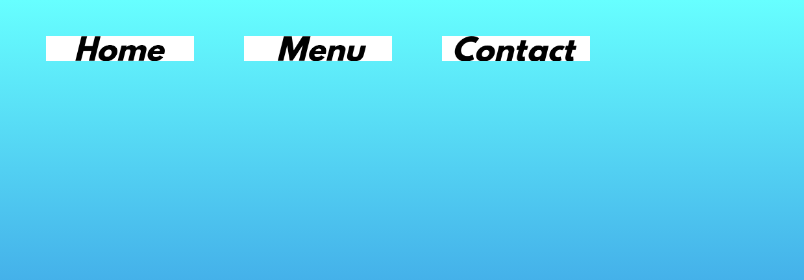
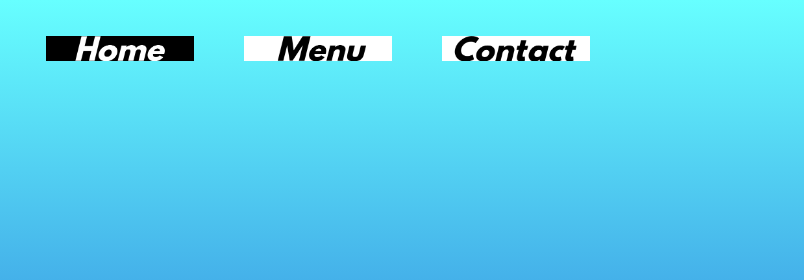
Before and after one commit to nofxboy1234/odin-restaurant-page, a plain HTML site: page index.html in a window 1280 px wide. In both pictures the pointer is over the element 595 px from the left and 50 px from the top of the page. Shown: the top 280 px of the page, 476-1280 px from the left. Drawn offline with Linux system fonts and the light colour scheme.

Commit message:
Invert menu-item colours on hover

```diff
--- a/index.css
+++ b/index.css
@@ -15,6 +15,13 @@ body {
 
 .menu-item-container {
   position: relative;
+}
+
+.menu-item-container:hover {
+  /* position: relative; */
+  /* opacity: 0; */
+  -webkit-filter: invert(100%);
+  filter: invert(100%);
 }
 
 .menu-item-back-layer {
```
Also changed, not shown: main.js (+1 -3 lines).
